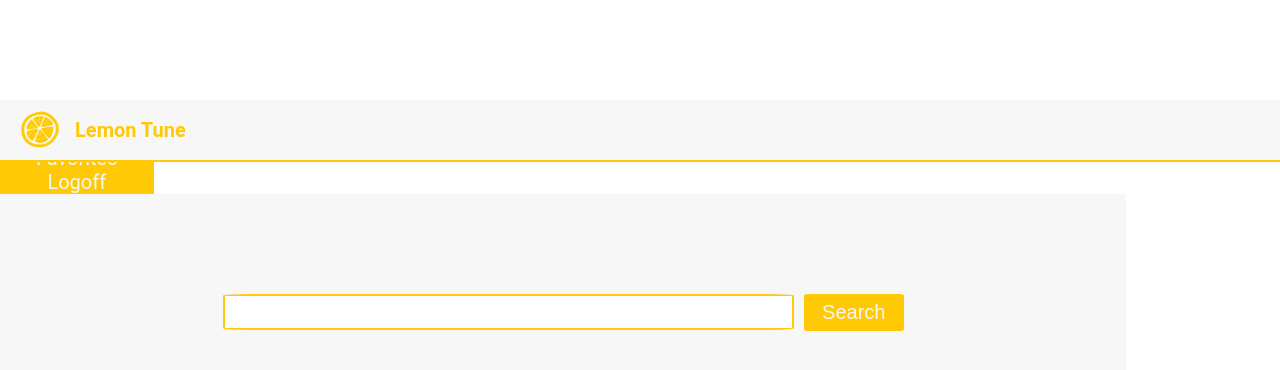
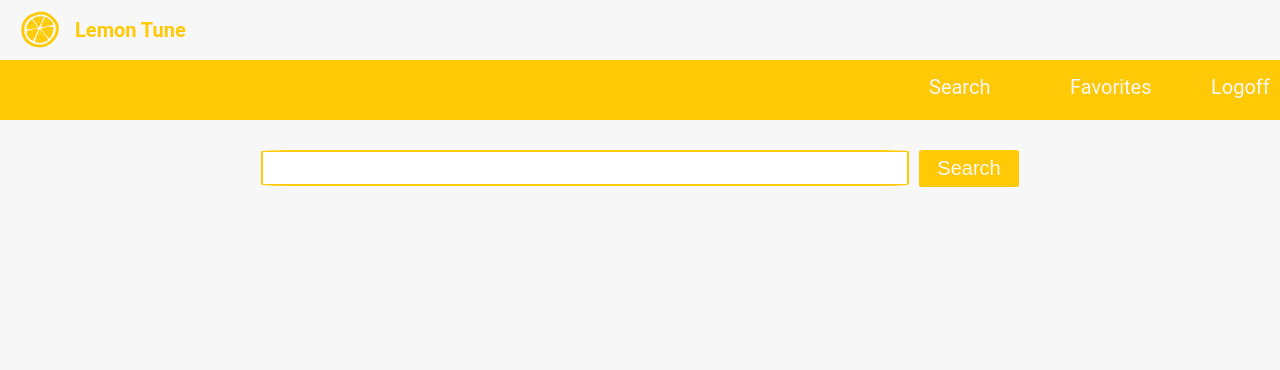
Before and after one commit to jagrunewald/lemon-tune, a React (Create React App) app: page /albums in a window 1280 px wide. Shown: the top 370 px of the page. Built offline with nearby package versions, Linux system fonts and the light colour scheme.

Commit message:
Adjust the Nav component's style]

```diff
--- a/src/Components/Header/Header.css
+++ b/src/Components/Header/Header.css
@@ -1,5 +1,6 @@
 .header {
   position: fixed;
+  z-index: 1;
   display: flex;
   width: 100%;
   height: 60px;
--- a/src/Components/Nav/Nav.css
+++ b/src/Components/Nav/Nav.css
@@ -1,36 +1,59 @@
 .nav {
-  width: 12%;
-  /* height: 100vh; */
+  position: fixed;
+  z-index: 1;
+  margin-top: 60px;
+  display: flex;
+  justify-content: space-between;
+  width: 100%;
+  height: 60px;
   background-color: rgb(255, 201, 6);
 }
 
+.nav h2 {
+  margin-top: 15px;
+  margin-left: 25px;
+}
+
+.nav a {
+  margin-top: 15px;
+  margin-right: 5px;
+}
+
 .nav-name {
-  text-align: center;
-  margin-top: 100px;
-  height: 8%;
+  width: 70%;
+  height: 30px;
+  margin-top: 0px;
   color: rgb(247, 247, 247);
-  border-bottom: solid 6px rgb(247, 247, 247);
+  /* border: solid red; */
+}
+
+.nav-search {
+  display: flex;
+  text-decoration: none;
+  color: rgb(247, 247, 247);
+  width: 10%;
+  height: 30px;
+  font-size: 20px;
   /* border: solid red; */
 }
 
 .nav-favorites {
   display: flex;
-  justify-content: center;
   text-decoration: none;
   color: rgb(247, 247, 247);
-  height: 30%;
+  width: 10%;
+  height: 30px;
   font-size: 20px;
-  margin-top: 40px;
   /* border: solid red; */
 }
 
 .nav-logoff {
   display: flex;
-  justify-content: center;
   text-decoration: none;
-  align-items: flex-end;
   color: rgb(247, 247, 247);
   font-size: 20px;
-  height: 40%;
+  width: 5%;
+  height: 30px;
+  text-align: right;
   /* border: solid red; */
 }
--- a/src/Components/Nav/Nav.js
+++ b/src/Components/Nav/Nav.js
@@ -15,6 +15,7 @@ export default function Nav () {
   return (
     <div className='nav'>
       <h2 className='nav-name'>{ getUser() }</h2>
+      <a href='' className='nav-search'>Search</a>
       <a href='' className='nav-favorites'>Favorites</a>
       <a href='' className='nav-logoff'>Logoff</a>
     </div>
--- a/src/Pages/Albums/Albums.css
+++ b/src/Pages/Albums/Albums.css
@@ -14,13 +14,13 @@
   display: flex;
   justify-content: center;
   flex-wrap: wrap;
-  width: 88%;
+  width: 100%;
   height: 100vh;
   background-color: rgb(247, 247, 247);
 }
 
 .input-search {
-  margin-top: 100px;
+  margin-top: 150px;
   height: 30px;
   width: 50%;
   border-radius: 5%;
@@ -33,7 +33,7 @@
 }
 
 .button-search {
-  margin-top: 100px;
+  margin-top: 150px;
   margin-left: 10px;
   height: 37px;
   width: 100px;
@@ -45,13 +45,13 @@
 }
 
 .albums-all-response {
-  /* border: solid red; */
   display: flex;
   flex-wrap: wrap;
   justify-content: space-around;
   width: 100%;
   height: 80vh;
   margin-top: 40px;
+  /* border: solid red; */
 }
 
 .albums-list {
@@ -59,6 +59,7 @@
   height: 230px;
   margin-bottom: 15px;
   margin-left: 15px;
+  margin-right: 15px;
   text-align: center;
   border: solid 1px rgb(255, 201, 6);
   border-radius: 2%;
--- a/src/Pages/Musics/Musics.css
+++ b/src/Pages/Musics/Musics.css
@@ -2,16 +2,26 @@
   font-family: Roboto, sans-serif;
 }
 
+.musics-page {
+  display: flex;
+  /* border: solid red; */
+}
+
+.musics-container {
+  margin-top: 120px;
+  width: 100%;
+  /* border: solid red; */
+}
+
 .musics-info {
   text-align: center;
-  padding-top: 60px;
   margin-bottom: 40px;
   /* border: solid red; */
 }
 
 .musics-all {
   margin: auto;
-  width: 50%;
+  width: 60%;
   /* border: solid blue; */
 }
 
--- a/src/Pages/Musics/Musics.js
+++ b/src/Pages/Musics/Musics.js
@@ -22,6 +22,8 @@ export default function Musics () {
     <div className='musics'>
       <Header />
       <Nav />
+      <div className='musics-page'>
+        <div className='musics-container'>
           <div className='musics-info'>
             <h1>{location.state.artistName}</h1>
             <img src={location.state.artworkUrl100} alt='' />
@@ -43,5 +45,7 @@ export default function Musics () {
           }
           </div>
         </div>
+      </div>
+    </div>
   )
 }
```
Lines whose indentation alone changed are shown as unchanged.
